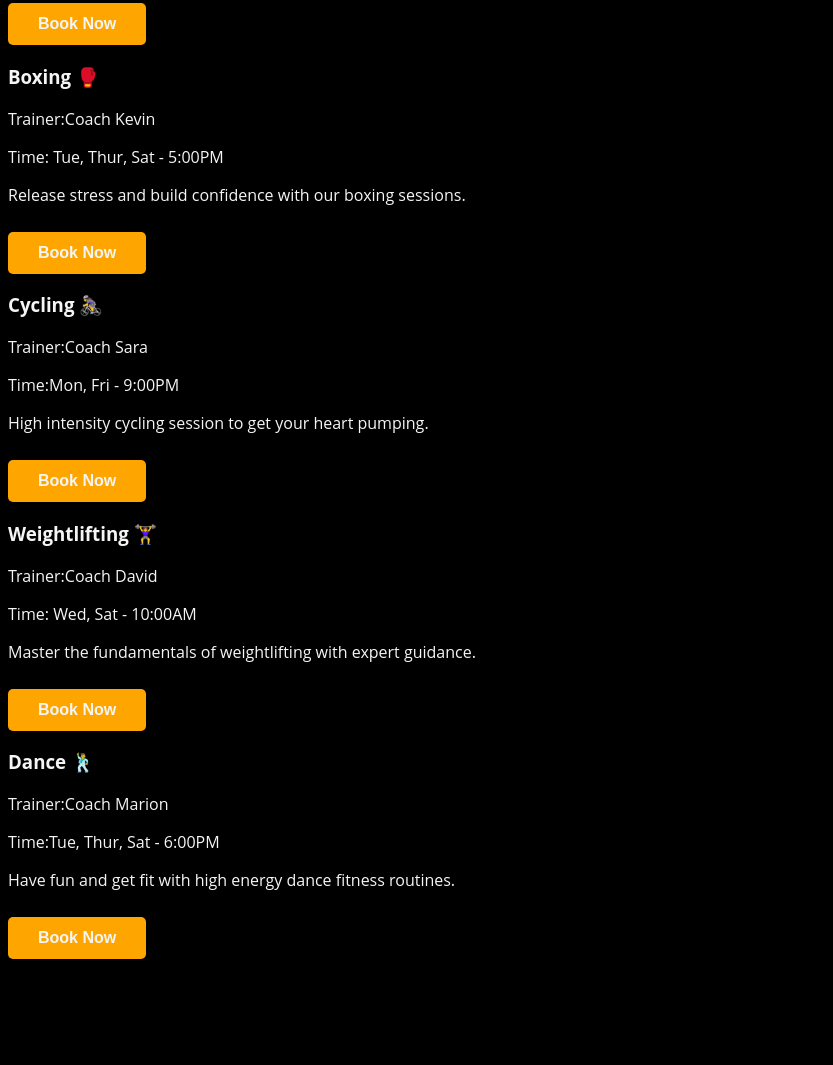
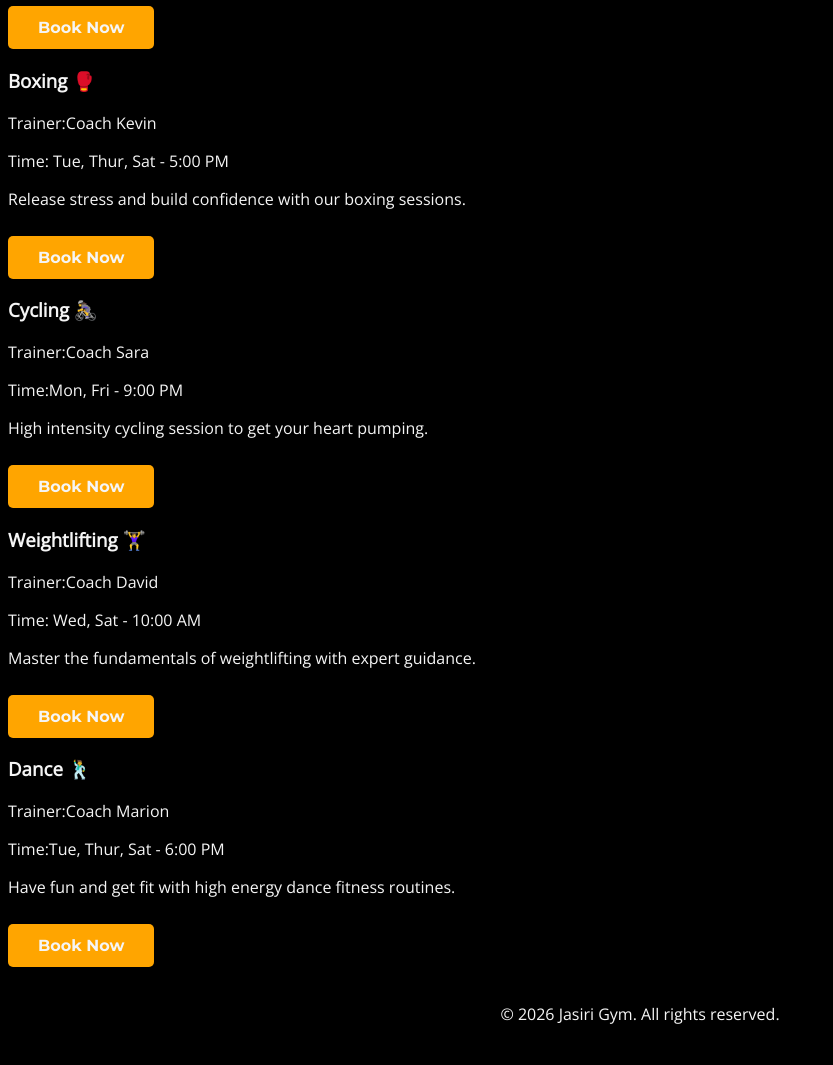
Before and after one commit to adisacodes/Jasiri-gym, a plain HTML site: page classes.html in a window 1280 px wide. Shown: the part 903-1968 px from the top of the page, without its empty margins (0-833 px from the left). Before the commit the page ends 1870 px from the top, so only its background shows below. Drawn offline with nearby package versions, Linux system fonts and the light colour scheme.

Commit message:
Add google fonts link to classes.html

```diff
--- a/classes.html
+++ b/classes.html
@@ -5,6 +5,7 @@
     <meta name="viewport" content="width=device-width, initial-scale=1.0">
     <title>Jasiri Gym</title>
     <link rel="stylesheet" href="style.css">
+    <link href="https://fonts.googleapis.com/css2?family=Bebas+Neue&family=Montserrat:wght@400;700&family=Open+Sans&display=swap" rel="stylesheet">
 </head>
 <body>
     <nav>
@@ -52,32 +53,34 @@
         <div class="class-card" data-category="Boxing">
             <h3>Boxing 🥊</h3>
             <p class="trainer">Trainer:Coach Kevin</p>
-            <p class="time">Time: Tue, Thur, Sat - 5:00PM</p>
+            <p class="time">Time: Tue, Thur, Sat - 5:00 PM</p>
             <p>Release stress and build confidence with our boxing sessions.</p>
             <a href="booking.html" class="btn">Book Now</a>
         </div>
         <div class="class-card" data-category="Cardio">
             <h3>Cycling 🚴‍♀️</h3>
             <p class="trainer">Trainer:Coach Sara</p>
-            <p class="time">Time:Mon, Fri - 9:00PM</p>
+            <p class="time">Time:Mon, Fri - 9:00 PM</p>
             <p>High intensity cycling session to get your heart pumping.</p>
             <a href="booking.html" class="btn">Book Now</a>
         </div>
         <div class="class-card" data-category="Strength">
             <h3>Weightlifting 🏋️‍♀️</h3>
             <p class="trainer">Trainer:Coach David</p>
-            <p class="time">Time: Wed, Sat - 10:00AM</p>
+            <p class="time">Time: Wed, Sat - 10:00 AM</p>
             <p>Master the fundamentals of weightlifting with expert guidance.</p>
             <a href="booking.html" class="btn">Book Now</a>
         </div>
         <div class="class-card" data-category="Dance">
             <h3>Dance 🕺</h3>
             <p class="trainer">Trainer:Coach Marion</p>
-            <p class="time">Time:Tue, Thur, Sat - 6:00PM</p>
+            <p class="time">Time:Tue, Thur, Sat - 6:00 PM</p>
             <P>Have fun and get fit with high energy dance fitness routines.</P>
             <a href="booking.html" class="btn">Book Now</a>
         </div>
     </section>
-
+<footer>
+        <p>&copy; 2026 Jasiri Gym. All rights reserved.</p>
+    </footer>
 </body>
 </html>
```
Also changed, not shown: index.html (+1 -0 lines).
